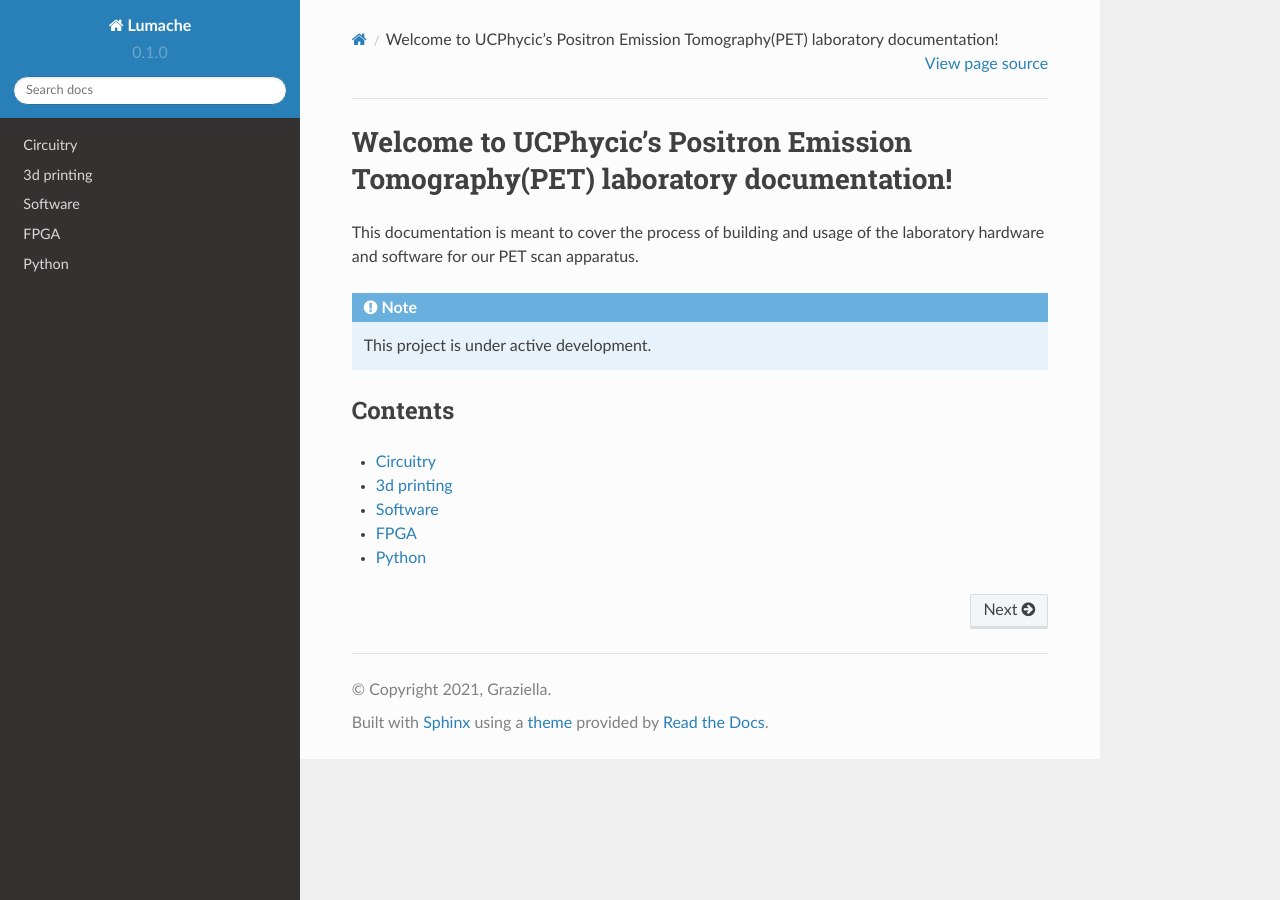
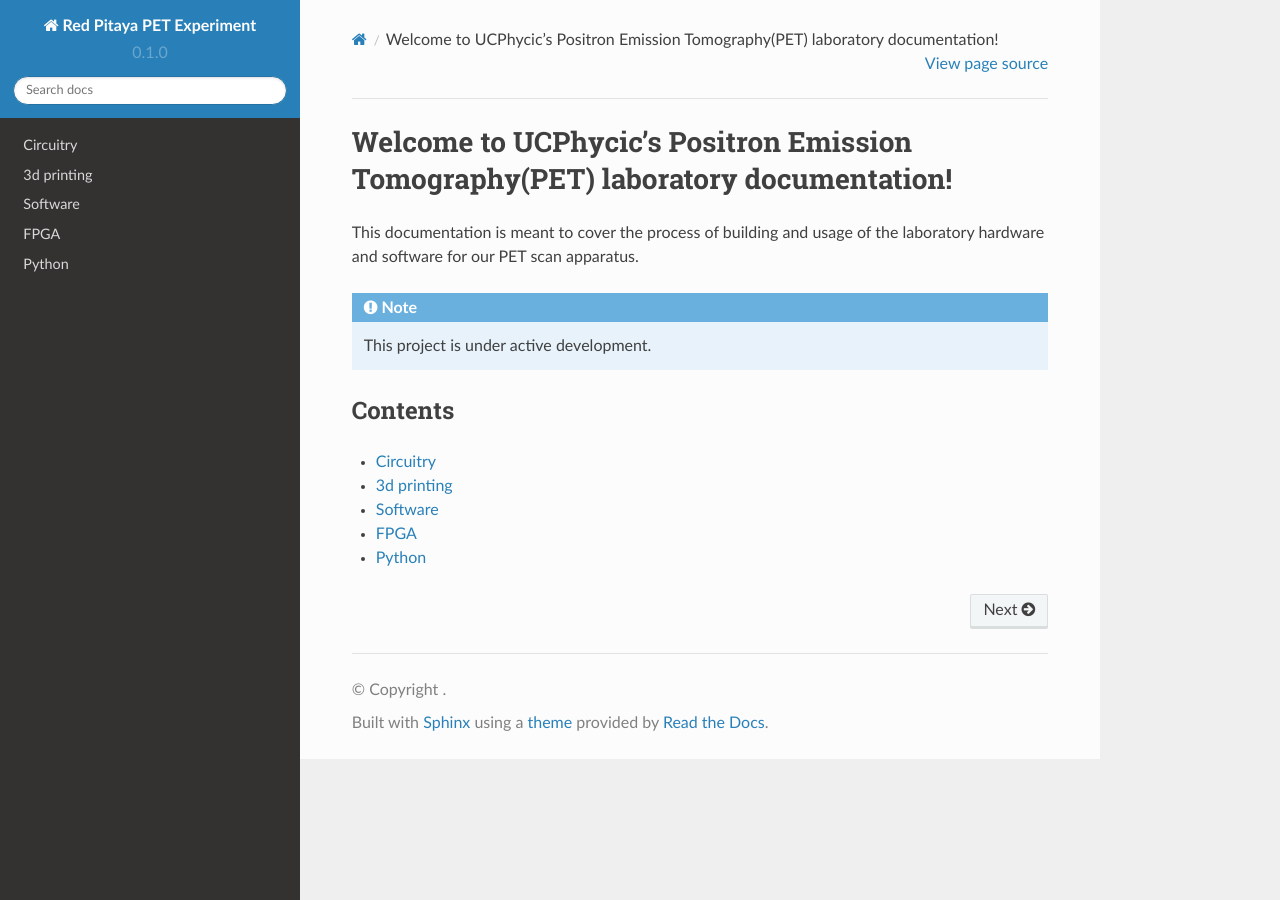
Before and after one commit to UChicagoPhysicsLabs/PositronEmissionTomography, a Sphinx documentation site: the page built from docs/source/index.rst, in a window 1280 px wide. Built offline with Sphinx 7.4.7 and the Read the Docs theme 2.0.0, drawn with Linux system fonts in a browser that asks for light colours; pages that are not in the unit, such as notebooks, are missing from menus.

Commit message:
Update conf.py

```diff
--- a/docs/source/conf.py
+++ b/docs/source/conf.py
@@ -2,9 +2,8 @@
 
 # -- Project information
 
-project = 'Lumache'
-copyright = '2021, Graziella'
-author = 'Graziella'
+project = 'Red Pitaya PET Experiment'
+author = 'Kevin Van De Bogart'
 
 release = '0.1'
 version = '0.1.0'
```
